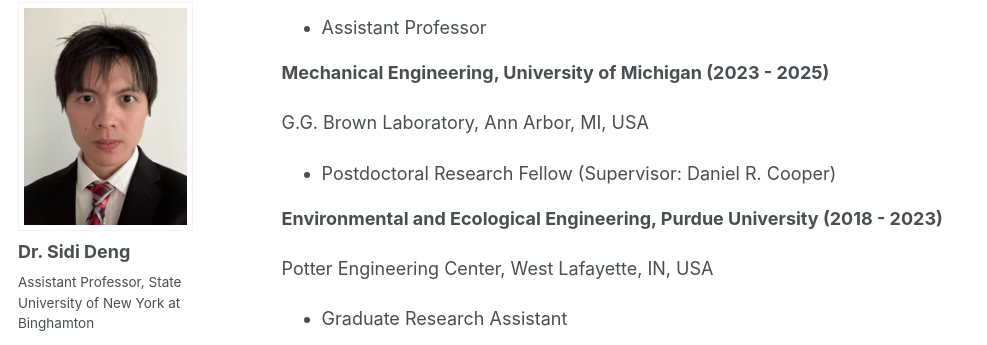
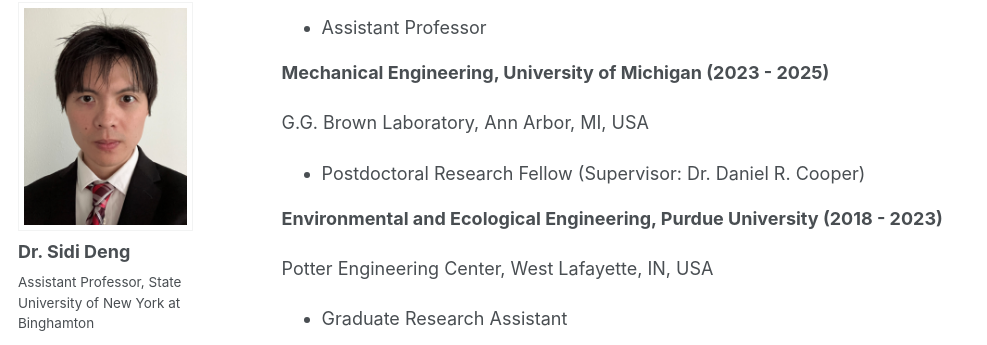
Before and after one commit to SIDIDENG/academia, a Jekyll site: the page built from _pages/about.md, in a window 1280 px wide and 900 px high, scrolled down 734 px. Shown: the part 97-442 px from the top of the window, without its empty margins (0-987 px from the left). Built offline with Jekyll 4.4.1, drawn with Linux system fonts in a browser that asks for light colours; some web fonts are replaced.

```diff
--- a/_pages/about.md
+++ b/_pages/about.md
@@ -39,7 +39,7 @@ Glenn G. Bartle Library, Binghamton, NY, USA
 **Mechanical Engineering, University of Michigan (2023 - 2025)**
 
 G.G. Brown Laboratory, Ann Arbor, MI, USA
-* Postdoctoral Research Fellow (Supervisor: Daniel R. Cooper)
+* Postdoctoral Research Fellow (Supervisor: Dr. Daniel R. Cooper)
 
 [Duties includes: Updates and improvements to template]: #
 
```
